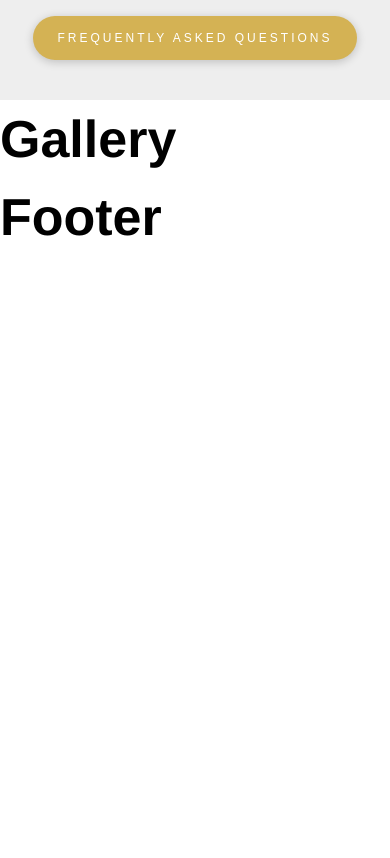
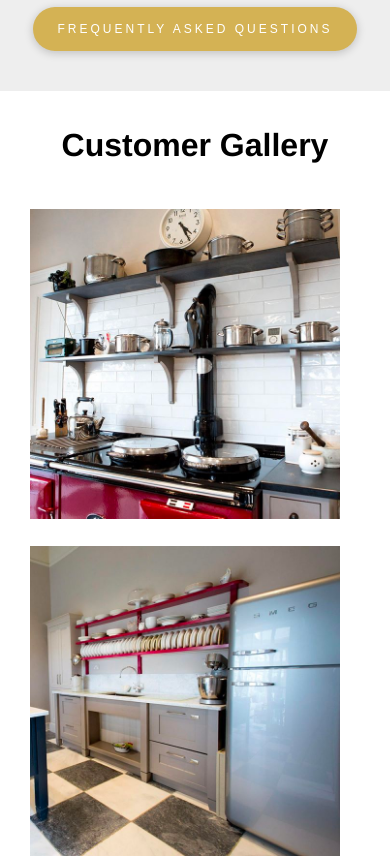
Before and after one commit to GreenArrow216/kitchen-mhk, a React (Vite) app: page / in a window 390 px wide. Shown: the part 1700-2558 px from the top of the page. Before the commit the page ends 1956 px from the top, so only its background shows below. Built offline with nearby package versions, Linux system fonts and the light colour scheme.

Commit message:
Gallery responsiveness completed

```diff
--- a/src/components/bisect/bisect.scss
+++ b/src/components/bisect/bisect.scss
@@ -45,6 +45,7 @@
       height: 100%;
     }
     .bisect-content {
+      padding: 60px;
       z-index: 1;
       width: 100%;
       justify-content: center;
--- /dev/null
+++ b/src/components/gallery/gallery.scss
@@ -0,0 +1,42 @@
+@use "../../styles/variables" as vars;
+@use "../../styles/mixin" as *;
+
+.gallery {
+    padding: 90px;
+    display: flex;
+    justify-content: center;
+    flex-direction: column;
+    align-items: center;
+    h3 {
+        margin-bottom: 40px;
+    }
+    .flex-center {
+        display:flex;
+        justify-content: center;
+        align-items: center;
+    }
+    .gallery-image {
+        margin-right: 20px;
+    }
+    @include respond-to(tablet) {
+        padding: 60px;
+        .images {
+            flex-direction:column;
+        }
+        .group-1 {
+            margin-bottom: 10px;
+        }
+    }
+    @include respond-to(mobile) {
+        padding:30px;
+        .images {
+            flex-direction:column;
+        }
+        .group-1,.group-2 {
+            flex-direction:column;
+        }
+        .gallery-image {
+            margin-bottom: 20px;
+        }
+    }
+}
--- a/src/components/gallery/gallery.tsx
+++ b/src/components/gallery/gallery.tsx
@@ -1,5 +1,39 @@
+import Gallery1 from "../../assets/images/Gallery-1.png";
+import Gallery2 from "../../assets/images/Gallery-2.png";
+import Gallery3 from "../../assets/images/Gallery-3.png";
+import Gallery4 from "../../assets/images/Gallery-4.png";
+
+import "./gallery.scss"
+
+const images = [
+  { src: Gallery1, alt: "Gallery-1.png" },
+  { src: Gallery2, alt: "Gallery-2.png" },
+  { src: Gallery3, alt: "Gallery-3.png" },
+  { src: Gallery4, alt: "Gallery-4.png" },
+];
+
 const Gallery = () => {
-    return <h1>Gallery</h1>
-}
+  return (
+    <div className="gallery">
+      <h3>Customer Gallery</h3>
+      <div className="images flex-center">
+        <div className="group-1 flex-center">
+          {images.slice(0, 2).map((image, i) => (
+            <div key={i} className="gallery-image ">
+              <img src={image.src} alt={image.alt} />
+            </div>
+          ))}
+        </div>
+        <div className="group-2 flex-center">
+          {images.slice(2).map((image, i) => (
+            <div key={i + 2} className="gallery-image">
+              <img src={image.src} alt={image.alt} />
+            </div>
+          ))}
+        </div>
+      </div>
+    </div>
+  );
+};
 
-export default Gallery
+export default Gallery;
--- a/src/components/testimonial/testimonial.scss
+++ b/src/components/testimonial/testimonial.scss
@@ -12,6 +12,7 @@
   h3 {
     max-width: 600px;
     margin-bottom: 25px;
+    line-height: 1.3;
   }
   .testimonial-slide {
     max-width: 600px;
```
